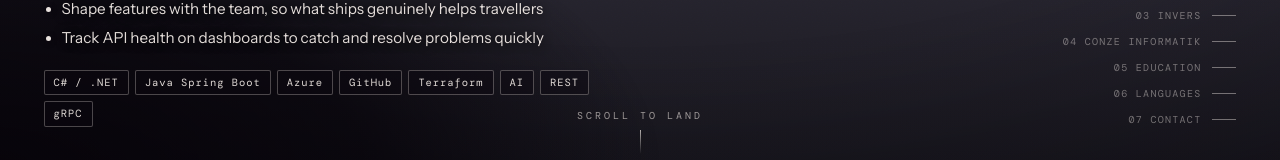
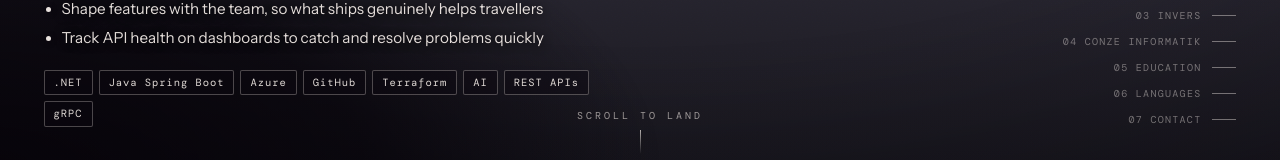
Before and after one commit to 3lwan/3lwan.github.io, a React (Vite) app: page / in a window 1280 px wide. Shown: the part 625-785 px from the top of the page. Built offline with nearby package versions, Linux system fonts and the light colour scheme.

Commit message:
Normalise skills

```diff
--- a/src/data/career.js
+++ b/src/data/career.js
@@ -3,10 +3,6 @@
  *
  * Content is lifted from the pre-redesign App.jsx, plus Eurowings Digital,
  * which that file never had - the old CV stopped at Flaschenpost (Sept 2024).
- *
- * `stack` entries are always objects. `level` (1-5) is optional and drives the
- * hover fill on SkillChip; it is only set where a level is actually known,
- * rather than inventing one to make the chips look uniform.
  */
 
 export const profile = {
@@ -22,6 +18,58 @@ export const profile = {
   },
 };
 
+/**
+ * Every technology named anywhere on the CV, with its display name and its
+ * proficiency (1-5, which drives the hover fill on SkillChip).
+ *
+ * Jobs and the skills section both resolve their chips through pick(), so a
+ * technology cannot end up spelled or rated two different ways: ".NET" is one
+ * entry, not the four spellings ("C# / .NET", ".NET / C#", "C#", ".NET C#")
+ * this file used to carry.
+ */
+const SKILLS = {
+  DotNet: { name: '.NET', level: 5 },
+  xUnit: { name: 'xUnit', level: 5 },
+  REST: { name: 'REST APIs', level: 5 },
+  Git: { name: 'Git', level: 5 },
+  GitHub: { name: 'GitHub', level: 4 },
+  GitLab: { name: 'GitLab', level: 4 },
+  AI: { name: 'AI', level: 4 },
+  Microservices: { name: 'Microservices', level: 4 },
+  Blazor: { name: 'Blazor', level: 4 },
+  Docker: { name: 'Docker', level: 4 },
+  'HTML/CSS': { name: 'HTML / CSS', level: 4 },
+  WPF: { name: 'WPF', level: 4 },
+  XAML: { name: 'XAML', level: 4 },
+  Azure: { name: 'Azure', level: 3 },
+  SQL: { name: 'SQL', level: 3 },
+  JS: { name: 'JavaScript', level: 3 },
+  Spring: { name: 'Java Spring Boot', level: 3 },
+  gRPC: { name: 'gRPC', level: 3 },
+  MongoDB: { name: 'MongoDB', level: 3 },
+  Python: { name: 'Python', level: 2 },
+  Angular: { name: 'Angular', level: 2 },
+  Terraform: { name: 'Terraform', level: 2 },
+  'C++': { name: 'C++', level: 2 },
+  K8s: { name: 'Kubernetes', level: 1 },
+  Helm: { name: 'Helm', level: 1 },
+};
+
+/** Resolve registry keys into the { name, level } objects the chips render. */
+const pick = (...keys) =>
+  keys.map((key) => {
+    const skill = SKILLS[key];
+    if (!skill) throw new Error(`Unknown skill: ${key}`);
+    return skill;
+  });
+
+/**
+ * Chips that are not technologies - fields of study, spoken languages - carry
+ * no level: a proficiency fill would mean nothing there, and the languages
+ * already state Native/C1/B2 in their own section.
+ */
+const plainChips = (...names) => names.map((name) => ({ name }));
+
 /** Employers, newest first - the order the visitor scrolls through. */
 export const experiences = [
   {
@@ -36,16 +84,7 @@ export const experiences = [
       'Shape features with the team, so what ships genuinely helps travellers',
       'Track API health on dashboards to catch and resolve problems quickly',
     ],
-    stack: [
-      { name: 'C# / .NET' },
-      { name: 'Java Spring Boot', level: 3 },
-      { name: 'Azure' },
-      { name: 'GitHub' },
-      { name: 'Terraform', level: 2 },
-      { name: 'AI', level: 4 },
-      { name: 'REST' },
-      { name: 'gRPC', level: 3 },
-    ],
+    stack: pick('DotNet', 'Spring', 'Azure', 'GitHub', 'Terraform', 'AI', 'REST', 'gRPC'),
     palette: { primary: '#871C54', accent: '#AF1E65', secondary: '#00A6CE' },
   },
   {
@@ -61,7 +100,7 @@ export const experiences = [
       'Worked directly with business customers on ERP system integration',
       "Designed and architected the team's projects",
     ],
-    stack: ['.NET', 'Blazor', 'JavaScript', 'HTML / CSS', 'SQL', 'Azure', 'Kubernetes'].map((name) => ({ name })),
+    stack: pick('DotNet', 'Blazor', 'JS', 'HTML/CSS', 'SQL', 'Azure', 'K8s'),
     palette: { primary: '#A50A50', accent: '#82BE3C', secondary: '#5A9632' },
   },
   {
@@ -72,7 +111,7 @@ export const experiences = [
     period: 'Jul 2020 – Jun 2022',
     ticket: 'Stop 03 · INVERS · Jul 2020 – Jun 2022',
     details: ['Maintaining existing microservices and creating new ones.'],
-    stack: ['.NET / C#', 'Docker', 'Kubernetes / Helm', 'GitLab', 'MongoDB'].map((name) => ({ name })),
+    stack: pick('DotNet', 'Docker', 'K8s', 'Helm', 'GitLab', 'MongoDB'),
     palette: { primary: '#00469C', accent: '#00C8AA', secondary: '#A4A4A4' },
   },
   {
@@ -90,7 +129,7 @@ export const experiences = [
       'Technical contact for customers',
       'Effort estimation for tasks',
     ],
-    stack: ['.NET', 'C#', 'WPF', 'XAML'].map((name) => ({ name })),
+    stack: pick('DotNet', 'WPF', 'XAML'),
     palette: { primary: '#15779B', accent: '#333333', secondary: '#E6E6E6' },
   },
   {
@@ -102,7 +141,7 @@ export const experiences = [
     details: [
       '.NET software developer using C++, C# and XAML for desktop applications with WPF.',
     ],
-    stack: ['.NET', 'C++', 'C#', 'WPF', 'XAML'].map((name) => ({ name })),
+    stack: pick('DotNet', 'C++', 'WPF', 'XAML'),
     palette: { primary: '#15779B', accent: '#333333', secondary: '#E6E6E6' },
   },
 ];
@@ -128,26 +167,32 @@ export const languages = [
   { language: 'German', level: 'B2' },
 ];
 
-/** level is 1-5; drives the hover fill on SkillChip. */
-export const skills = [
-  { name: '.NET C#', level: 5 },
-  { name: 'xUnit', level: 5 },
-  { name: 'Rest APIs', level: 5 },
-  { name: 'Git', level: 5 },
-  { name: 'AI', level: 4 },
-  { name: 'Microservices', level: 4 },
-  { name: 'Blazor', level: 4 },
-  { name: 'Docker', level: 4 },
-  { name: 'Azure', level: 3 },
-  { name: 'SQL', level: 3 },
-  { name: 'Javascript', level: 3 },
-  { name: 'Java Spring Boot', level: 3 },
-  { name: 'gRPC', level: 3 },
-  { name: 'Python', level: 2 },
-  { name: 'Angular', level: 2 },
-  { name: 'Terraform', level: 2 },
-  { name: 'Kubernetes', level: 1 },
-];
+/**
+ * The skills section of the CV.
+ *
+ * Deliberately a subset of SKILLS: the registry also holds things that belong
+ * to one employer's story rather than to a general claim of proficiency
+ * (GitHub vs GitLab, Helm, WPF/XAML, C++, MongoDB).
+ */
+export const skills = pick(
+  'DotNet',
+  'xUnit',
+  'REST',
+  'Git',
+  'AI',
+  'Microservices',
+  'Blazor',
+  'Docker',
+  'Azure',
+  'SQL',
+  'JS',
+  'Spring',
+  'gRPC',
+  'Python',
+  'Angular',
+  'Terraform',
+  'K8s'
+);
 
 /**
  * The scenes of the scroll story, in scroll order.
@@ -186,7 +231,7 @@ export const storyScenes = [
     roles: [job('conze-lead'), job('conze-dev')],
     // both roles' technologies, de-duplicated, newest role first
     stack: [...job('conze-lead').stack, ...job('conze-dev').stack].filter(
-      (tech, index, all) => all.findIndex((other) => other.name === tech.name) === index
+      (tech, index, all) => all.indexOf(tech) === index
     ),
   },
   {
@@ -199,7 +244,7 @@ export const storyScenes = [
       period: `${item.school} · ${item.period}`,
       details: item.details,
     })),
-    stack: [{ name: 'Mechatronics' }, { name: 'Engineering' }, { name: 'Material Science' }],
+    stack: plainChips('Mechatronics', 'Engineering', 'Material Science'),
   },
   {
     id: 'languages',
@@ -212,7 +257,7 @@ export const storyScenes = [
         details: languages.map((entry) => `${entry.language} — ${entry.level}`),
       },
     ],
-    stack: languages.map((entry) => ({ name: entry.language })),
+    stack: plainChips(...languages.map((entry) => entry.language)),
   },
   {
     id: 'contact',
```
